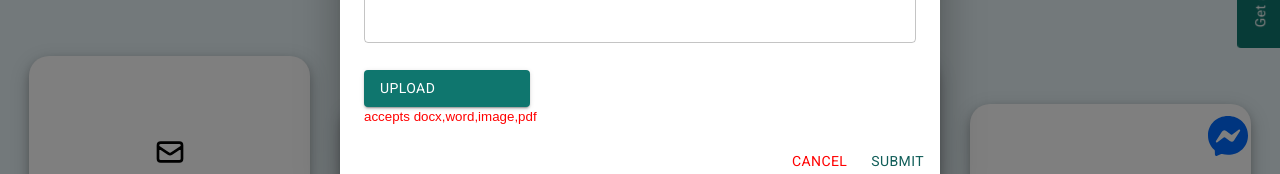
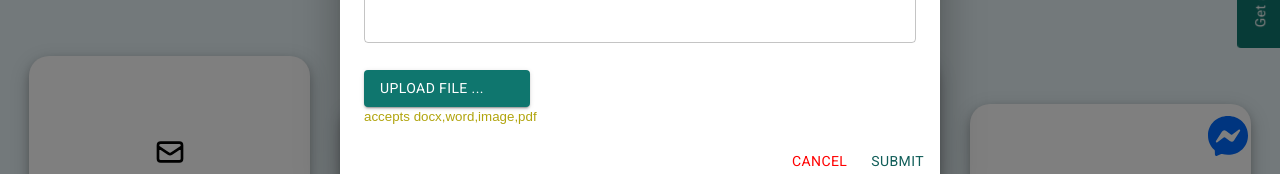
Before and after one commit to Ranjananeutroline/Construction-and-Engineering-Design, a React (Create React App) app: page / in a window 1280 px wide. Both pictures are taken after a click on the button "Get a Quote". Shown: the part 612-786 px from the top of the page. Built offline with nearby package versions, Linux system fonts and the light colour scheme.

Commit message:
fix: change color in input file

```diff
--- a/src/components/PopupForm/FormDialog.jsx
+++ b/src/components/PopupForm/FormDialog.jsx
@@ -238,9 +238,9 @@ export default function FormDialog() {
                 component="span"
                 className="file_button"
               >
-                Upload
+                Upload file ...
               </Button>
-              <small style={{color:"red"}}>accepts docx,word,image,pdf</small>
+              <small style={{color:"#b1a40d"}}>accepts docx,word,image,pdf</small>
             </label>
           </DialogContent>
           <DialogActions>
```
